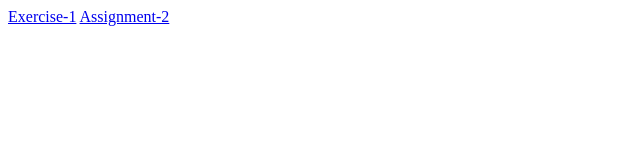
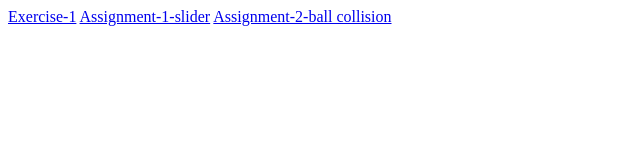
Before and after one commit to pradip17sht/js-experiments, a plain HTML site: page index.html in a window 1280 px wide. Shown: the whole page, without its empty margins (0-640 px from the left). Drawn offline with Linux system fonts and the light colour scheme.

Commit message:
index.html modified

```diff
--- a/index.html
+++ b/index.html
@@ -8,6 +8,7 @@
 </head>
 <body>
   <a href="https://pradip17sht.github.io/js-experiments/exercise/">Exercise-1</a>
-  <a href="https://pradip17sht.github.io/js-experiments/ast2/">Assignment-2</a>
+  <a href="https://pradip17sht.github.io/js-experiments/ast1/">Assignment-1-slider</a>
+  <a href="https://pradip17sht.github.io/js-experiments/ast2/">Assignment-2-ball collision</a>
 </body>
 </html>
```
